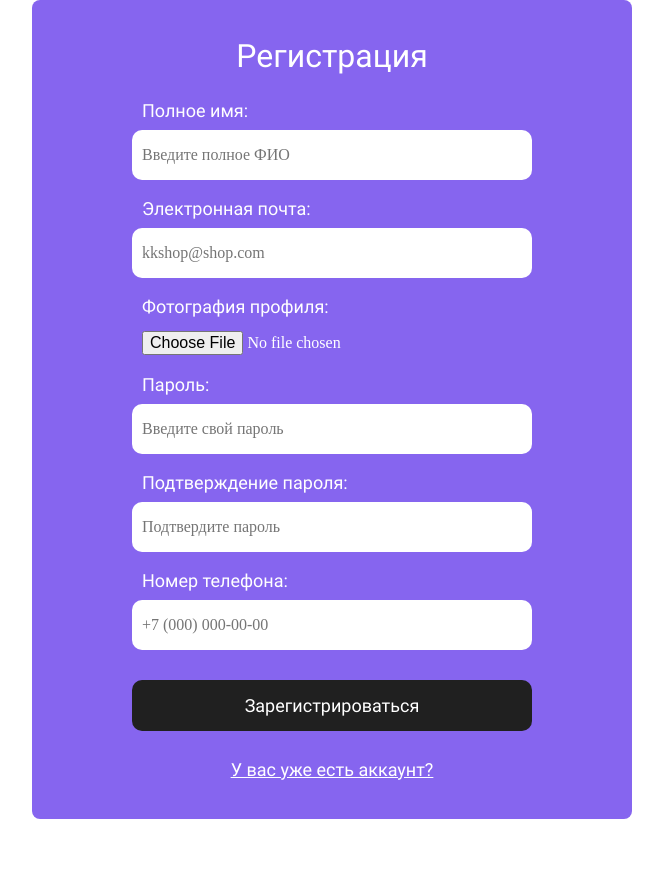
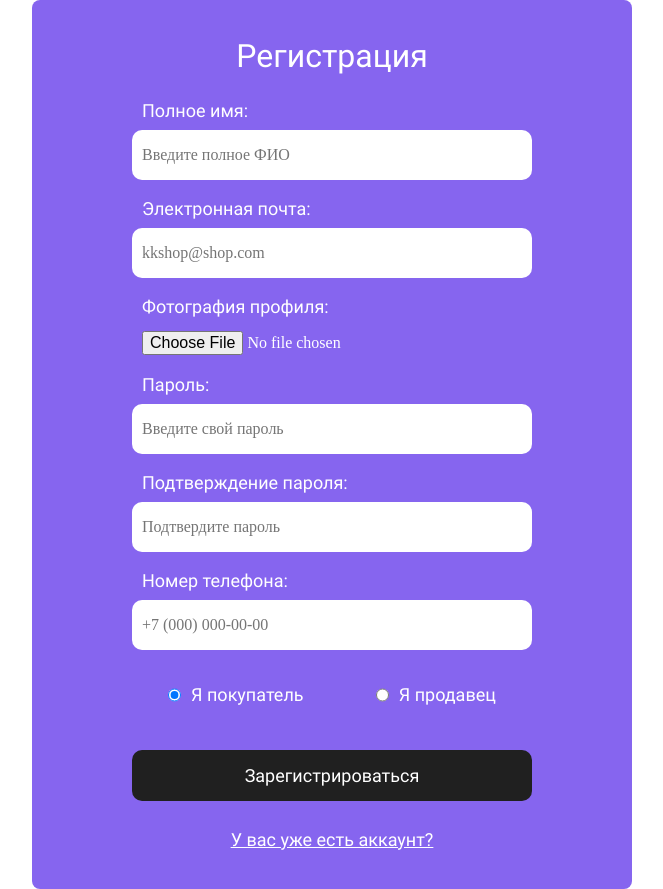
Before and after one commit to settesss/KKShop, a PHP site: page /src/scripts/php/register.php in a window 1280 px wide. Shown: the whole page, without its empty margins (308-971 px from the left). Before the commit the page ends 819 px from the top, so only its background shows below. Run offline with PHP 8.4, Linux system fonts and the light colour scheme; some web fonts are replaced.

Commit message:
update(register.php, signUp.php): при регистрации можно указывать, продавец ты или покупатель

```diff
--- a/src/scripts/php/order.php
+++ b/src/scripts/php/order.php
@@ -32,7 +32,7 @@
                                 $total = 0;
                                 foreach ($orderProducts as $product) : ?>
                                 <li class="order__item">
-                                    <a class="order__link" href="#">
+                                    <a class="order__link" href="/src/scripts/php/vendor/openProductCard.php?productId=<?php echo $product['id']; ?>">
                                         <div class="order__image">
                                             <img src="../../assets/images/cards/<?php echo $product['image_url']; ?>" alt="Картинка товара">
                                         </div>
--- a/src/scripts/php/register.php
+++ b/src/scripts/php/register.php
@@ -19,7 +19,7 @@ session_start();
     <div class="wrapper">
     <div class="container">
     <h1 class="form__title">Регистрация</h1>
-    <form class="form" action="./vendor/signUp.php" method="POST" enctype="multipart/form-data">
+    <form class="form" id="register__form" action="./vendor/signUp.php" method="POST" enctype="multipart/form-data">
         <label for="form__full-name">Полное имя:</label>
         <input  class="form__item" placeholder="Введите полное ФИО" type="text" name="full_name" id="form__full-name" required />
         <label for="form__email">Электронная почта:</label>
@@ -31,7 +31,32 @@ session_start();
         <label for="form__password_confirm">Подтверждение пароля:</label>
         <input  class="form__item" placeholder="Подтвердите пароль" type="password" name="password_confirm" id="form__password_confirm" required />
         <label for="form__phone">Номер телефона:</label>
-        <input  class="form__item" placeholder="+7 (000) 000-00-00" type="tel" name="phone_number" id="form__phone">
+        <input  class="form__item" placeholder="+7 (000) 000-00-00" type="tel" name="phone_number" id="form__phone"/>
+        <div class="form__radios">
+            <div class="form__radio">
+                <input
+                class="form__buyer"
+                type="radio"
+                name="user_type"
+                id="form__buyer"
+                value="buyer"
+                form="register__form"
+                checked
+                />
+                <label for="form__buyer">Я покупатель</label>
+            </div>
+            <div class="form__radio">
+                <input
+                class="form__seller"
+                type="radio"
+                name="user_type"
+                id="form__seller"
+                value="seller"
+                form="register__form"
+                />
+                <label for="form__seller">Я продавец</label>
+            </div>
+        </div>
         <button class="form__button" type="submit">Зарегистрироваться</button>
         <a class="form__link" href="./login.php">У вас уже есть аккаунт?</a>
         <?php
--- a/src/styles/login.css
+++ b/src/styles/login.css
@@ -59,12 +59,23 @@ body {
   margin-bottom: 20px;
 }
 
-.form__item:last-of-type {
-  margin-bottom: 0px;
+.form__item[type=file] {
+  margin: 0;
 }
 
-.form__item[type=file] {
-  margin: 0;
+.form__radios {
+  display: flex;
+  justify-content: space-around;
+}
+
+.form__radio {
+  display: flex;
+  align-items: center;
+  height: 100%;
+}
+
+.form__radio label {
+  padding: 0 0 0 10px;
 }
 
 .form__button {
```
Also changed, not shown: src/uploads/1700974953238f98d192855d325f1ca1c3c01b4388.jpg (added), 1 other file.
